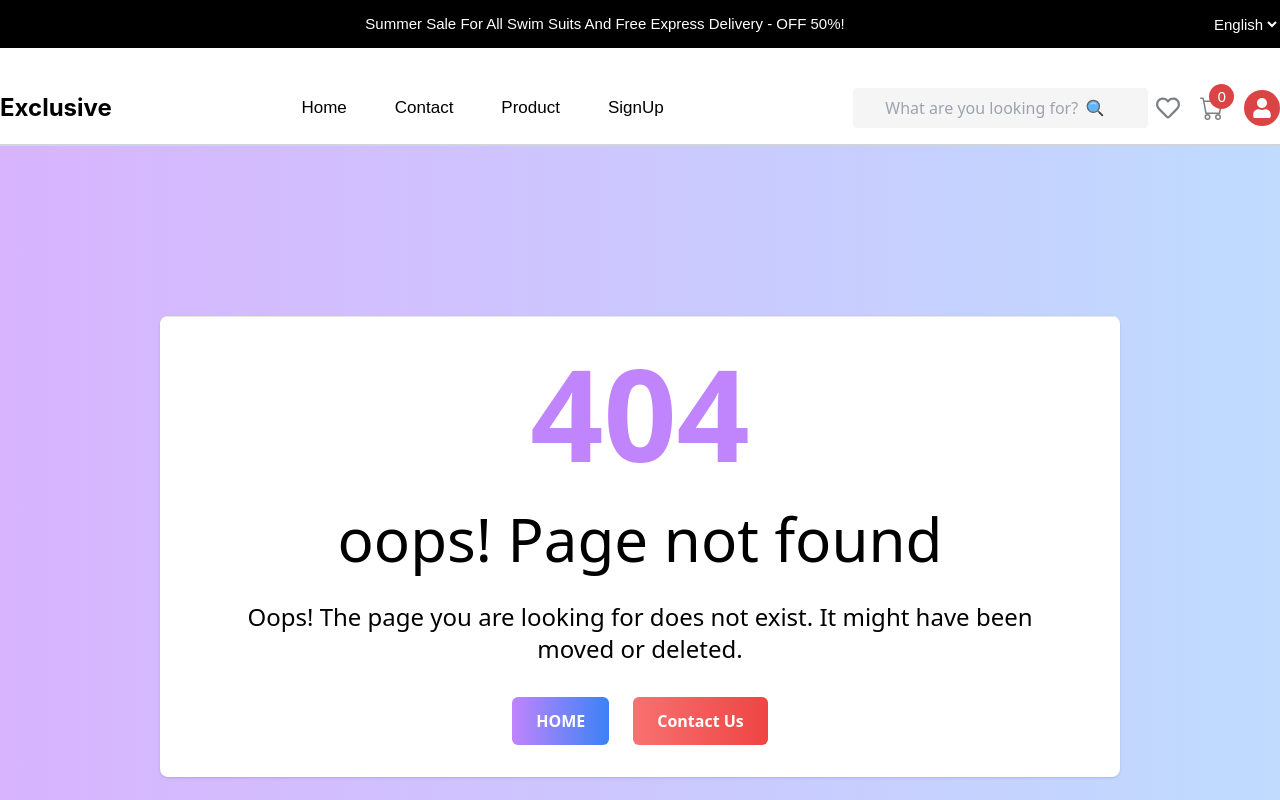
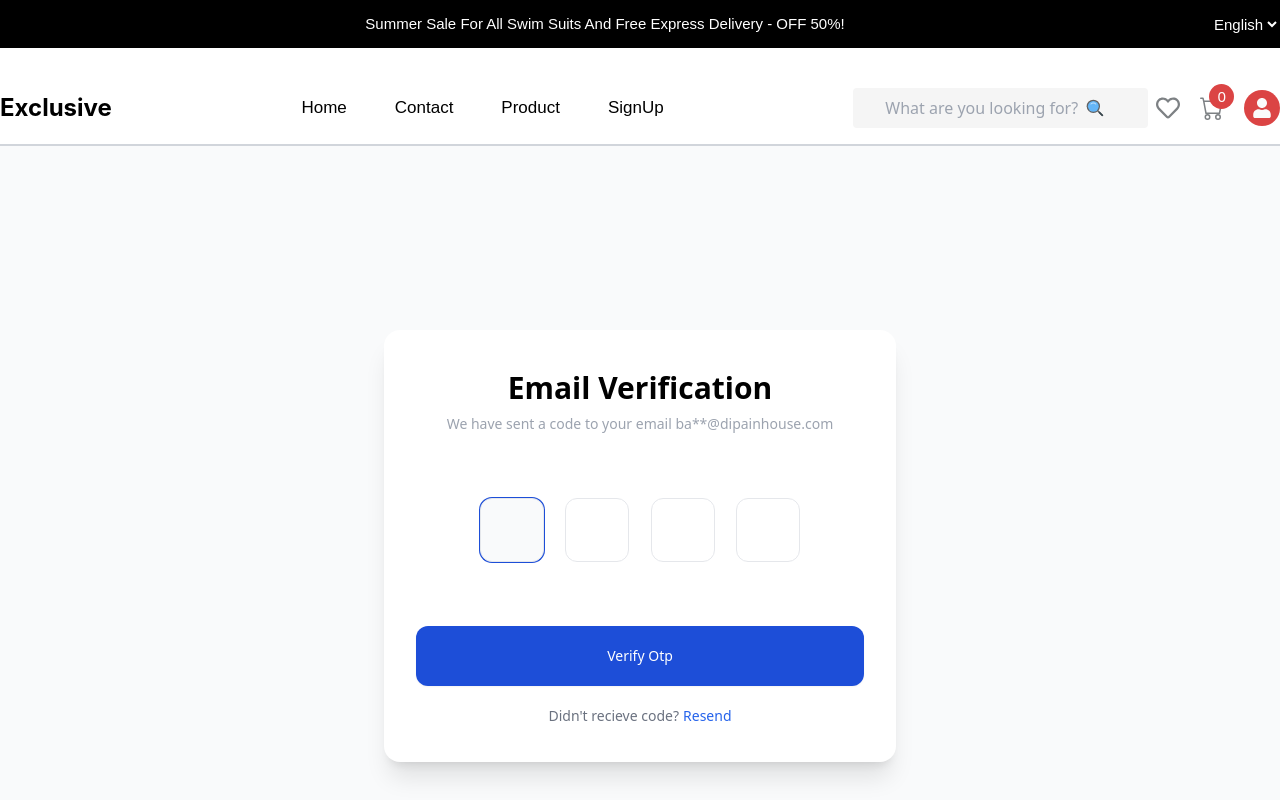
Before and after one commit to taufik69/exclusive2306offline, a React (Vite) app: page /verifyotp/1 in a window 1280 px wide. Shown: the top 800 px of the page. Built offline with nearby package versions, Linux system fonts and the light colour scheme.

Commit message:
opt page

```diff
--- a/package.json
+++ b/package.json
@@ -17,6 +17,7 @@
     "react-dom": "^18.3.1",
     "react-icons": "^5.3.0",
     "react-inner-image-zoom": "^3.0.2",
+    "react-loader-spinner": "^6.1.6",
     "react-redux": "^9.1.2",
     "react-router-dom": "^6.27.0",
     "react-slick": "^0.30.2",
--- a/src/App.jsx
+++ b/src/App.jsx
@@ -19,6 +19,7 @@ import Contact from "./pages/Contact/Contact";
 import Error from "./pages/Error/Index";
 import SignUP from "./pages/SignUP/Index";
 import ForgotPassword from "./pages/ForgotPassword/Index";
+import Otp from "./pages/Otp/Otp";
 const router = createBrowserRouter(
   createRoutesFromElements(
     <Route>
@@ -36,6 +37,7 @@ const router = createBrowserRouter(
         <Route path="*" element={<Error />}></Route>
         <Route path="/singup" element={<SignUP />}></Route>
         <Route path="/forgotpassword" element={<ForgotPassword />} />
+        <Route path="/verifyotp/:email" element={<Otp />} />
       </Route>
     </Route>
   )
--- /dev/null
+++ b/src/pages/Otp/Otp.jsx
@@ -0,0 +1,142 @@
+import React, { useEffect, useRef, useState } from "react";
+import { instance } from "../../components/Axios/AxiosInstance";
+import { useParams } from "react-router-dom";
+
+const Otp = () => {
+  const params = useParams();
+  const [inputerr, setinputerr] = useState(false);
+  const [otp, setotp] = useState(new Array(4).fill(""));
+  const [finalOtp, setFinalOtp] = useState("");
+  const inputRef = useRef([]);
+  useEffect(() => {
+    if (inputRef.current[0]) {
+      inputRef.current[0].focus();
+    }
+  }, []);
+  /**
+   * todo : HandleInputChange machanisim
+   */
+
+  const HandleInputChange = (e, index) => {
+    let value = e.target.value;
+    if (isNaN(value)) {
+      return setinputerr(true);
+    }
+
+    const newOtp = [...otp];
+    newOtp[index] = value.substring(value.length - 1);
+    setotp(newOtp);
+
+    // now the otp is apart form each other , now join the all given otp
+    let combineOtp = newOtp.join("");
+
+    setFinalOtp(combineOtp);
+    // check input field and move cursor or focus  next input field
+    if (value && index < otp.length - 1 && inputRef.current[index + 1]) {
+      inputRef.current[index + 1].focus();
+      setinputerr(false);
+    }
+  };
+
+  const HandlekeyDown = (e, index) => {
+    if (e.key === "ArrowRight" && index < otp.length - 1) {
+      if (!value) {
+        return;
+      }
+      setinputerr(false);
+      inputRef.current[index + 1].focus();
+    }
+    if (e.key === "Backspace" && !otp[index] && index > 0) {
+      setinputerr(false);
+      inputRef.current[index - 1].focus();
+    }
+  };
+
+  // handleVerifyOtp funtion implement
+  const handleVerifyOtp = async () => {
+    try {
+      const { email } = params;
+
+      const response = await instance.post("/opt-verification", {
+        Email_Adress: email,
+        OTP: finalOtp,
+      });
+      console.log(response);
+    } catch (error) {
+      console.error("from opt verification error", error);
+    }
+  };
+
+  return (
+    <div>
+      <div class="relative flex min-h-screen flex-col justify-center overflow-hidden bg-gray-50 py-12">
+        <div class="relative bg-white px-6 pt-10 pb-9 shadow-xl mx-auto w-full max-w-lg rounded-2xl">
+          <div class="mx-auto flex w-full max-w-md flex-col space-y-16">
+            <div class="flex flex-col items-center justify-center text-center space-y-2">
+              <div class="font-semibold text-3xl">
+                <p>Email Verification</p>
+              </div>
+              <div class="flex flex-row text-sm font-medium text-gray-400">
+                <p>We have sent a code to your email ba**@dipainhouse.com</p>
+              </div>
+            </div>
+
+            <div>
+              <form
+                action=""
+                method="post"
+                onSubmit={(e) => e.preventDefault()}
+              >
+                <div class="flex flex-col space-y-16">
+                  <div class="flex flex-row items-center justify-between mx-auto w-full max-w-xs">
+                    {otp.map((item, index) => (
+                      <div class="w-16 h-16  ">
+                        <input
+                          class="w-full h-full flex flex-col items-center justify-center text-center px-5 outline-none rounded-xl border border-gray-200 text-lg bg-white focus:bg-gray-50 focus:ring-1 ring-blue-700"
+                          type="text"
+                          id=""
+                          key={index}
+                          name={`input`}
+                          maxLength={1}
+                          ref={(input) => (inputRef.current[index] = input)}
+                          onChange={(e) => HandleInputChange(e, index)}
+                          onKeyDown={(e) => HandlekeyDown(e, index)}
+                          onClick={(e) => HandleInput(e, index)}
+                        />
+                      </div>
+                    ))}
+                  </div>
+
+                  <div class="flex flex-col space-y-5">
+                    <div>
+                      <button
+                        class="flex flex-row items-center justify-center text-center w-full border rounded-xl outline-none py-5 bg-blue-700 border-none text-white text-sm shadow-sm"
+                        onClick={handleVerifyOtp}
+                      >
+                        Verify Otp
+                      </button>
+                    </div>
+
+                    <div class="flex flex-row items-center justify-center text-center text-sm font-medium space-x-1 text-gray-500">
+                      <p>Didn't recieve code?</p>{" "}
+                      <a
+                        class="flex flex-row items-center text-blue-600"
+                        href="http://"
+                        target="_blank"
+                        rel="noopener noreferrer"
+                      >
+                        Resend
+                      </a>
+                    </div>
+                  </div>
+                </div>
+              </form>
+            </div>
+          </div>
+        </div>
+      </div>
+    </div>
+  );
+};
+
+export default Otp;
--- a/src/pages/SignUP/Index.jsx
+++ b/src/pages/SignUP/Index.jsx
@@ -1,11 +1,15 @@
 import React, { useState } from "react";
-import { Link } from "react-router-dom";
+import { Link, useNavigate } from "react-router-dom";
 import { instance } from "../../components/Axios/AxiosInstance";
+import { SuessToast } from "../../utils/Toast";
+import { DNA } from "react-loader-spinner";
 const SignUP = () => {
+  const navigate = useNavigate();
+  const [loading, setloading] = useState(false);
   const [userinfo, setuserinfo] = useState({
     FirstName: "",
     Email_Adress: "",
-    password: "",
+    Password: "",
     confrim_password: "",
     agree: false,
   });
@@ -20,22 +24,34 @@ const SignUP = () => {
 
   const handleSignUP = async () => {
     try {
-      const { FirstName, Email_Adress, password, confrim_password, agree } =
+      setloading(true);
+      const { FirstName, Email_Adress, Password, confrim_password, agree } =
         userinfo;
-      if (password !== confrim_password) {
+      if (Password !== confrim_password) {
         alert("Passoword Not Match");
       } else {
         // hit the database
         const resposne = await instance.post("/registration", {
-          FirstName: "taufik",
-          Email_Adress: "taufik.cit.bd@gmail.com",
-          Password: "Mern@1234",
+          FirstName: FirstName,
+          Email_Adress: Email_Adress,
+          Password: Password,
         });
-
-        console.log(resposne);
+        const { data, statusText } = resposne;
+        if (statusText.toLocaleLowerCase() == "Ok".toLocaleLowerCase()) {
+          SuessToast(data.message);
+        }
       }
     } catch (error) {
       console.error("Error form handleSignUP ", error);
+    } finally {
+      setloading(false);
+      setuserinfo({
+        FirstName: "",
+        Email_Adress: "",
+        Password: "",
+        confrim_password: "",
+        agree: false,
+      });
     }
   };
 
@@ -161,8 +177,8 @@ const SignUP = () => {
 
                   <input
                     type="password"
-                    id="password"
-                    name="password"
+                    id="Password"
+                    name="Password"
                     onChange={handleUserinput}
                     class="mt-1 w-full rounded-md border-gray-200 bg-white text-sm text-gray-700 shadow-sm"
                   />
@@ -218,6 +234,21 @@ const SignUP = () => {
                 </div>
 
                 <div class="col-span-6 sm:flex sm:items-center sm:gap-4">
+                  {loading ? (
+                    <button
+                      type="button"
+                      class="inline-block shrink-0 rounded-md border  bg-redDB4444 px-12 py-3 text-sm font-medium text-white transition hover:bg-transparent hover:text-blue-600 focus:outline-none focus:ring active:text-blue-500"
+                    >
+                      <DNA
+                        visible={true}
+                        height="40"
+                        width="40"
+                        ariaLabel="dna-loading"
+                        wrapperStyle={{}}
+                        wrapperClass="dna-wrapper"
+                      />
+                    </button>
+                  ) : (
                     <button
                       type="button"
                       class="inline-block shrink-0 rounded-md border  bg-redDB4444 px-12 py-3 text-sm font-medium text-white transition hover:bg-transparent hover:text-blue-600 focus:outline-none focus:ring active:text-blue-500"
@@ -225,6 +256,7 @@ const SignUP = () => {
                     >
                       Sign UP
                     </button>
+                  )}
 
                   <p class="mt-4 text-sm text-gray-500 sm:mt-0">
                     Already have an account?
```
Also changed, not shown: 1 other file (tests, documents, lock files or other folders). Lines whose indentation alone changed are shown as unchanged.
